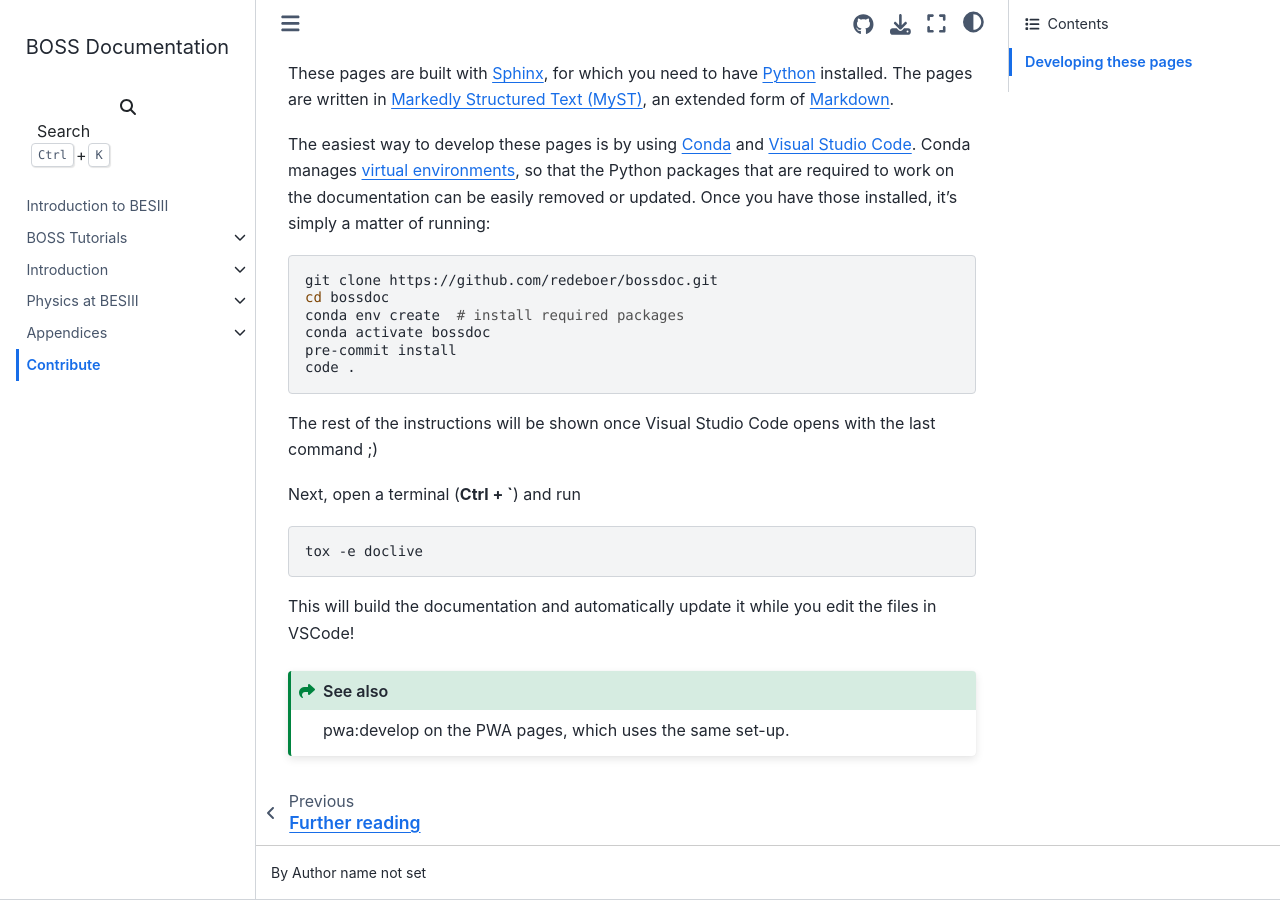
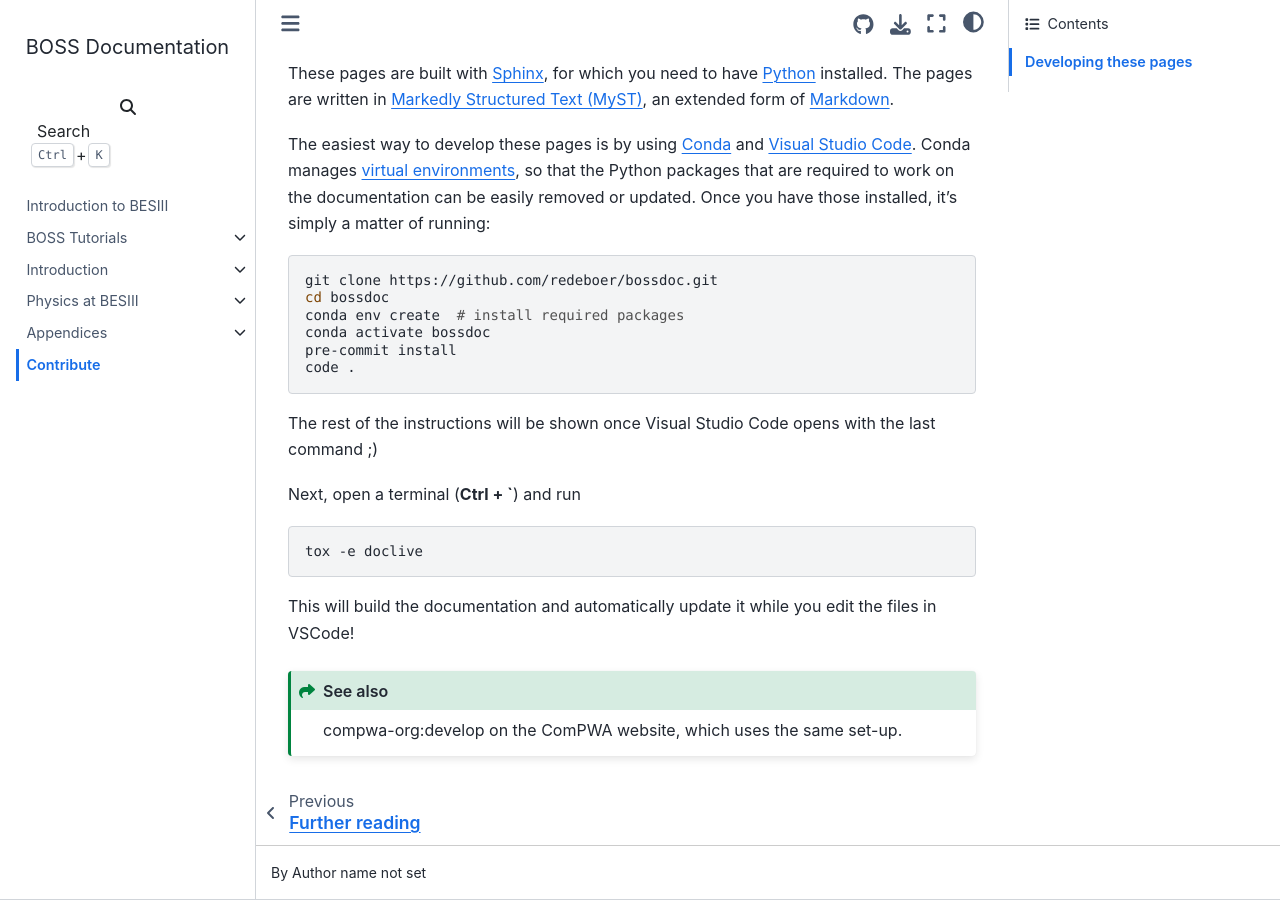
Before and after one commit to redeboer/bossdoc, a Sphinx documentation site: the page built from docs/contribute.md, in a window 1280 px wide and 900 px high, scrolled down 652 px. Built offline with Sphinx 7.4.7 and the Sphinx Book theme 1.1.4, drawn with Linux system fonts in a browser that asks for light colours.

Commit message:
fix: refer to compwa-org for develop page

```diff
--- a/docs/conf.py
+++ b/docs/conf.py
@@ -109,7 +109,7 @@ nitpicky = True  # warn if cross-references are missing
 
 # Intersphinx settings
 intersphinx_mapping = {
-    "pwa": ("https://pwa.readthedocs.io", None),
+    "compwa-org": ("https://compwa-org.readthedocs.io/en/stable", None),
     "numpy": ("https://numpy.org/doc/stable", None),
     "python": ("https://docs.python.org/3", None),
     "tox": ("https://tox.readthedocs.io/en/latest", None),
--- a/docs/contribute.md
+++ b/docs/contribute.md
@@ -70,7 +70,7 @@ the files in VSCode!
 
 :::{seealso}
 
-{doc}`pwa:develop` on the {doc}`PWA pages <pwa:index>`, which uses the same
-set-up.
+{doc}`compwa-org:develop` on the {doc}`ComPWA website <compwa-org:index>`,
+which uses the same set-up.
 
 :::
```
Also changed, not shown: .cspell.json.
